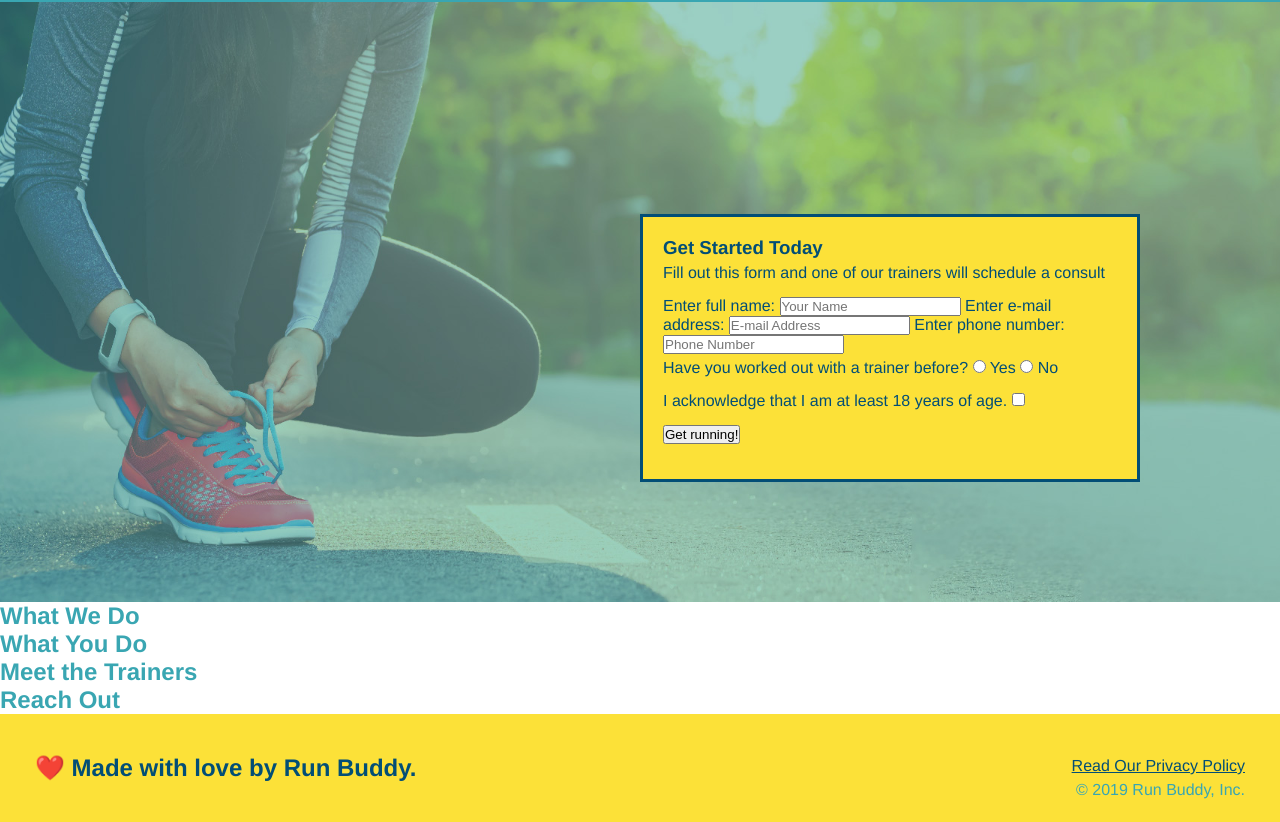
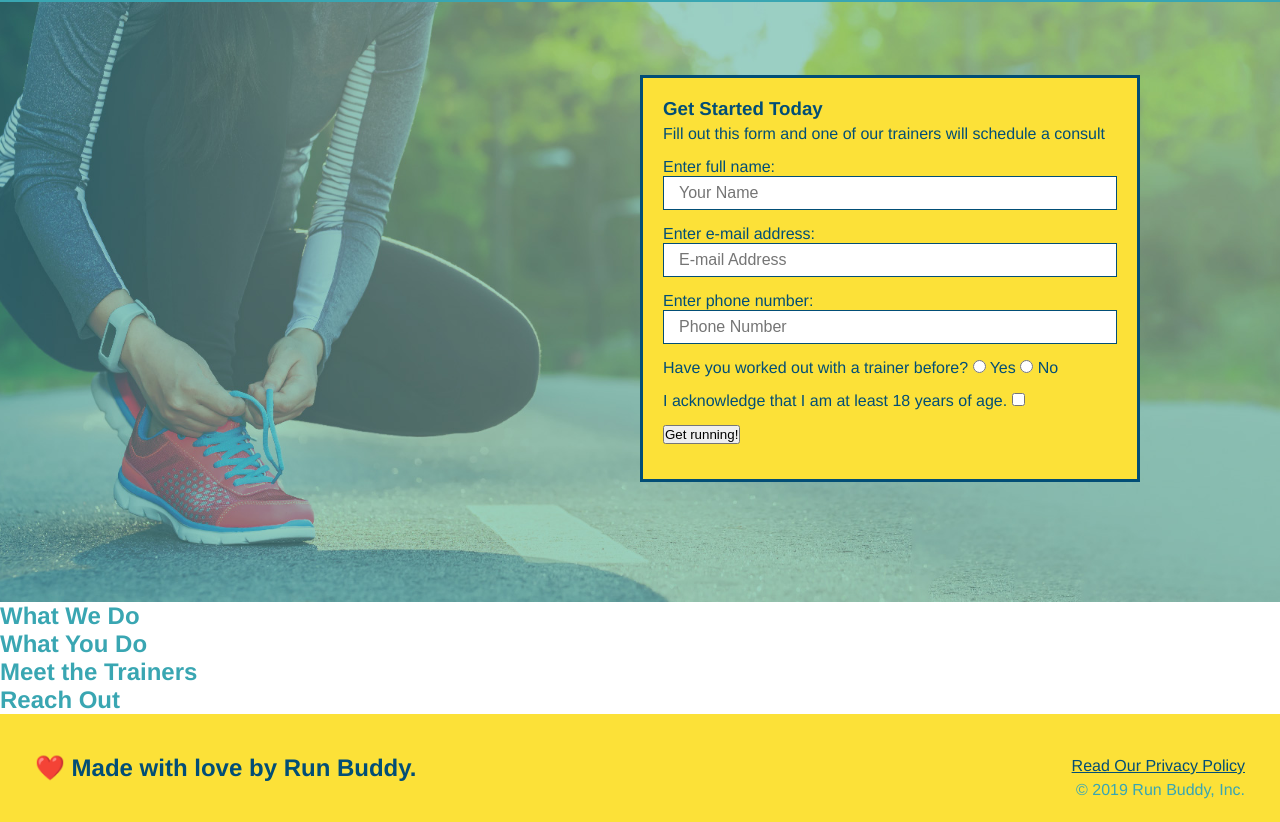
Before and after one commit to bryannolasco11/run-buddy, a plain HTML site: page index.html in a window 1280 px wide. Shown: the part 80-902 px from the top of the page. Drawn offline with Linux system fonts and the light colour scheme.

Commit message:
style the input fields of the form

```diff
--- a/assets/css/style.css
+++ b/assets/css/style.css
@@ -87,11 +87,21 @@ footer a {
     right: 140px;
 }
 
-.hero-form{
+.hero-form h3 {
     margin=0
     font-size: 25px;
 }
 
-.hero-form p{
+.hero-form p {
     margin: 5px 0 15px 0;
 }
+
+.form-input {
+    border: 1px solid #024e76;
+    display: block;
+    padding: 7px 15px;
+    font-size: 16px;
+    color: #024e76;
+    width: 100%;
+    margin-bottom: 15px;
+}
```
